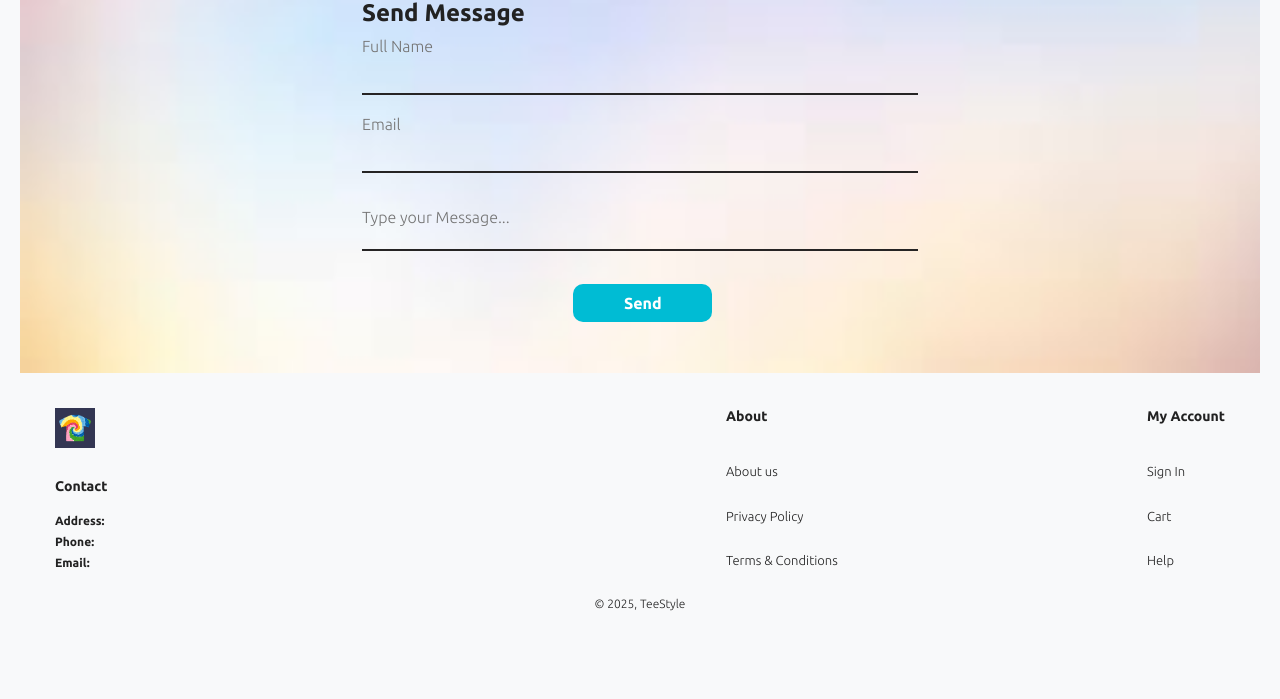
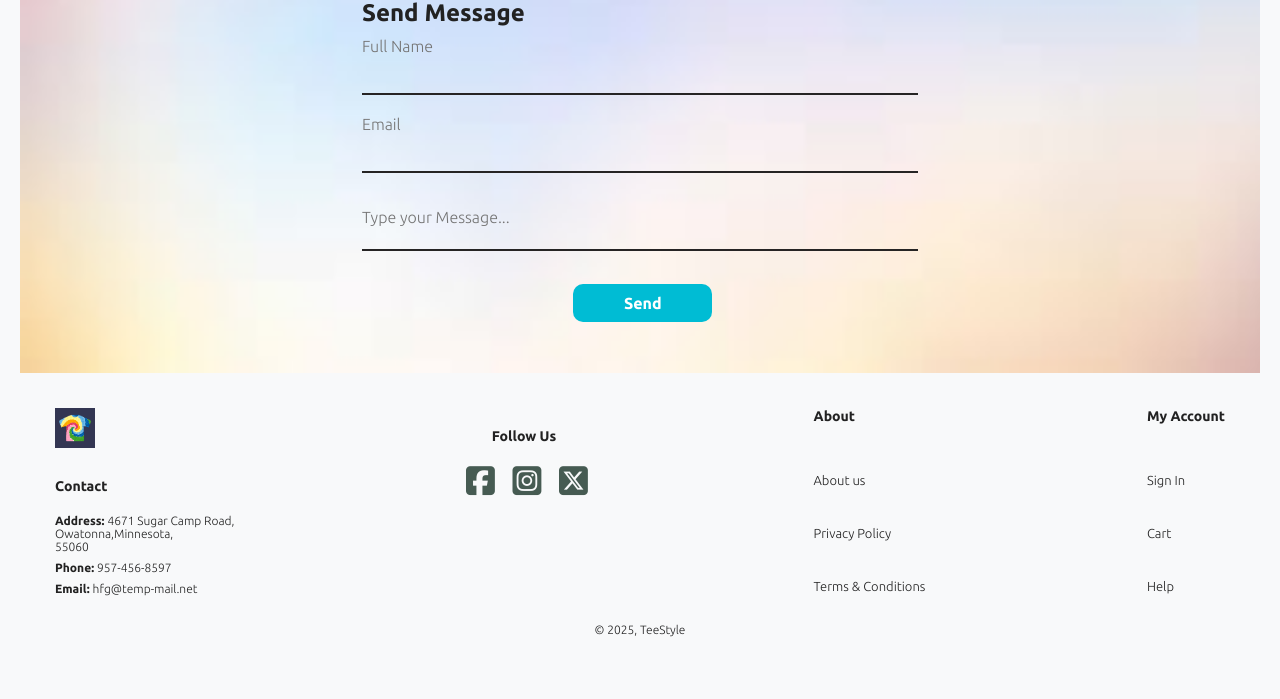
Before and after one commit to bhumiip06/T-shirt-Designing-project, a PHP site: page / in a window 1280 px wide. Shown: the part 3033-3732 px from the top of the page. Before the commit the page ends 3644 px from the top, so only its background shows below. Run offline with PHP 8.4, Linux system fonts and the light colour scheme.

Commit message:
added icons to follow us section in  footer

```diff
--- a/cart.html
+++ b/cart.html
@@ -90,6 +90,10 @@
         <div class="follow">
           <div class="icons">
             <!-- icons   -->
+             <H4 style="text-align: center;"><strong>Follow Us</strong></H4>
+            <i class="fa-brands fa-square-facebook"></i>
+            <i class="fa-brands fa-square-instagram"></i>
+            <i class="fa-brands fa-square-x-twitter"></i>
           </div>
         </div>
         <div class="col">
--- a/css/style.css
+++ b/css/style.css
@@ -492,20 +492,7 @@ i {
 .hide{
     display: none;
 }
-.recover{
-    text-align: right;
-    font-size: 1rem;
-    margin-bottom: 1rem;
-}
-.recover a{
-    text-decoration: none;
-    color: rgb(125,125,235);
 
-}
-.recover a:hover{
-    color: blue;
-    text-decoration: underline;
-}
 .btn{
     font-size: 1.125rem;
     padding: 8px 0;
@@ -523,32 +510,7 @@ i {
     background: linear-gradient(to right, #673ab7, #7986cb);
     box-shadow: 0 2px 5px rgba(0, 0, 0, 0.2);
 }
-.or{
-    font-size: 1.1rem;
-    margin-top: 0.5rem;
-    text-align: center;
-}
-.icons{
-    text-align: center;
-}
-.icons i{
-    color: rgb(125,125,235);
-/*     background-color: #eee; changed background color  */
-    padding: 0.8rem 1.5rem;
-    border-radius: 10px;
-    font-size: 1.5rem;
-    cursor: pointer;
-    border: 2px solid #dfe9f5;
-    margin: 0 15px;
-    transition: 1s;
-}
-.icons i:hover{
-   background: #07001f;
-    font-size: 1.6rem;
-    border: 2px solid rgb(125,125,235);
-    /*  background-color: #ddd; changed background color  */
 
-}
 .links{
     display: flex;
     justify-content: space-around;
@@ -616,6 +578,7 @@ button:hover{
     color:#465b52;
     padding-right: 4px;
     cursor: pointer;
+    font-size: 33px;
   }
 
   footer .follow i:hover,
--- a/index.html
+++ b/index.html
@@ -193,13 +193,17 @@
   <div class="col">
     <img class="logo" src="images/Logo.png" alt="">
     <h4>Contact</h4>
-    <p><strong>Address: </strong></p>
-    <p><strong>Phone: </strong></p>
-    <p><strong>Email: </strong></p>
+    <p><strong>Address: </strong>4671 Sugar Camp Road,<br>Owatonna,Minnesota,<br>55060</p>
+    <p><strong>Phone: </strong>957-456-8597</p>
+    <p><strong>Email: </strong>hfg@temp-mail.net</p>
   </div>
   <div class="follow">
     <div class="icons">
       <!-- icons   -->
+       <H4 style="text-align: center;"><strong>Follow Us</strong></H4>
+      <i class="fa-brands fa-square-facebook"></i>
+      <i class="fa-brands fa-square-instagram"></i>
+      <i class="fa-brands fa-square-x-twitter"></i>
     </div>
   </div>
   <div class="col">
@@ -211,8 +215,8 @@
 
 <div class="col">
   <h4>My Account</h4>
-  <a href="">Sign In</a>
-  <a href="">Cart</a>
+  <a href="login.html">Sign In</a>
+  <a href="cart.html">Cart</a>
   <a href="">Help</a>
 </div>
 
```
